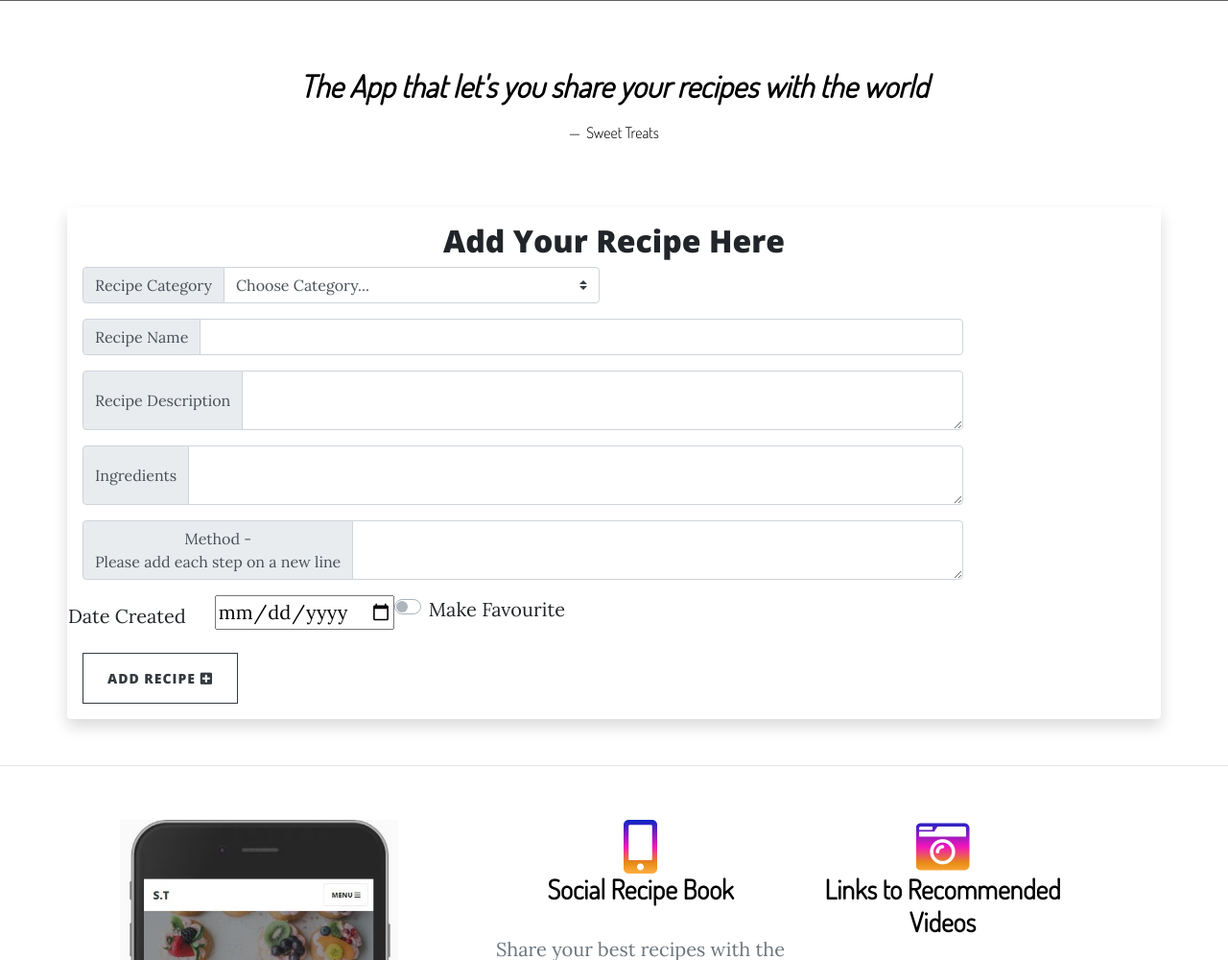
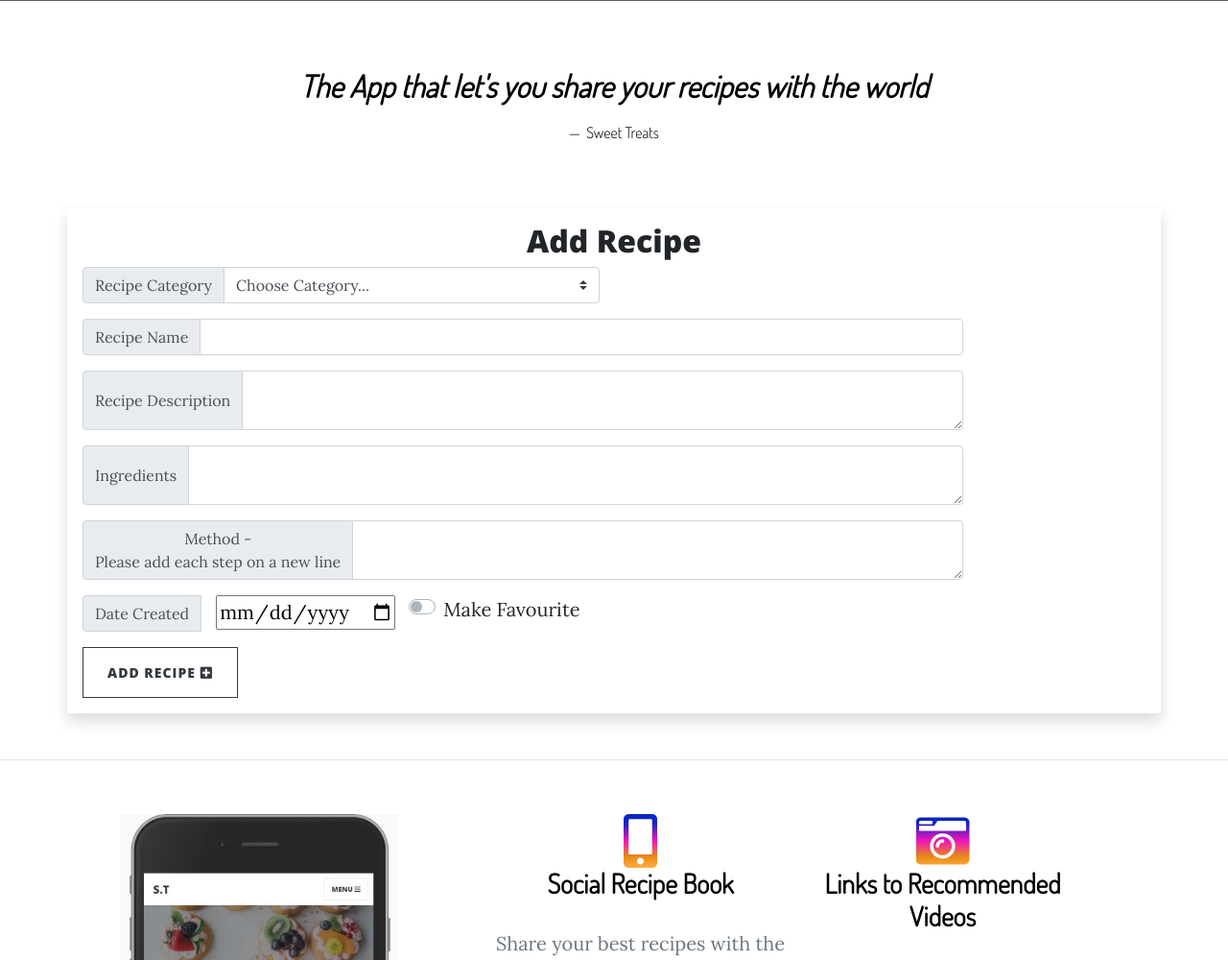
Before and after one commit to LRomero2/Sweet-Treats, a Flask app: page /add_recipe in a window 1280 px wide. Shown: the part 531-1531 px from the top of the page at 96% size. Run offline with Flask 2, Linux system fonts and the light colour scheme; data that the repository does not hold is empty; some libraries are stand-ins or nearby versions; grey boxes are pictures that could not be loaded.

Commit message:
Finished styling date input and make favourites switch on add recipe and edit recipe pages.

```diff
--- a/static/css/css/clean-blog.css
+++ b/static/css/css/clean-blog.css
@@ -467,9 +467,9 @@ div #register-button {
 }
 
 #features i{
- background:-moz-linear-gradient(top, #0925c4 0%,  #f315bb 50%, #e78c14 80%, #ffae44 100%);
-        background: -webkit-linear-gradient(top, #0925c4 0%,  #f315bb 50%, #e78c14 80%, #ffae44 100%);
-        background: linear-gradient(top, #0925c4 0%,  #f315bb 50%, #e78c14 80%, #ffae44 100%);
+ background:-moz-linear-gradient(top, #0925c4 15%,  #f315bb 50%, #e78c14 80%, #ffae44 100%);
+        background: -webkit-linear-gradient(top, #0925c4 15%,  #f315bb 50%, #e78c14 80%, #ffae44 100%);
+        background: linear-gradient(top, #0925c4 15%,  #f315bb 50%, #e78c14 80%, #ffae44 100%);
         -webkit-background-clip: text;
         -moz-background-clip: text;
         background-clip: text;
--- a/templates/add_recipe.html
+++ b/templates/add_recipe.html
@@ -7,7 +7,7 @@
      <!-- Heading -->
      <form>
      <div class="row justify-content-center">
-<h2 class="text-center">Add Your Recipe Here</h2>
+<h2 class="text-center">Add Recipe</h2>
 </div>
     <div class="row">
 <div class="input-group mb-3 col-6" method="POST" action="{{ url_for('add_recipe') }}">
@@ -57,19 +57,20 @@
                         maxlength="2000" id="method" required></textarea>
 </div>
 
-
-  <div class="form-group row">
-    <label for="due_date" class="col col-form-label">Date Created</label>
+ <div class="input-group mb-3 col-10">
+     <div class="input-group-prepend">
+    <label for="due_date" class="input-group-text col col-form-label">Date Created</label>
     <div class="col">
      <input id="due_date" name="due_date" type="date" class="datepicker validate" required>
     </div>
   </div>
-
-
 <div class="custom-control custom-switch">
   <input id="is_urgent" name="is_urgent" type="checkbox" class="custom-control-input" id="customSwitch1">
   <label for="is_urgent" class="custom-control-label" for="customSwitch1">Make Favourite</label>
 </div>
+  </div>
+
+
 
   <div class="input-group">
     <div class="col-sm-10">
```
Also changed, not shown: templates/edit_recipe.html (+4 -4 lines), templates/profile.html (+6 -5 lines).
